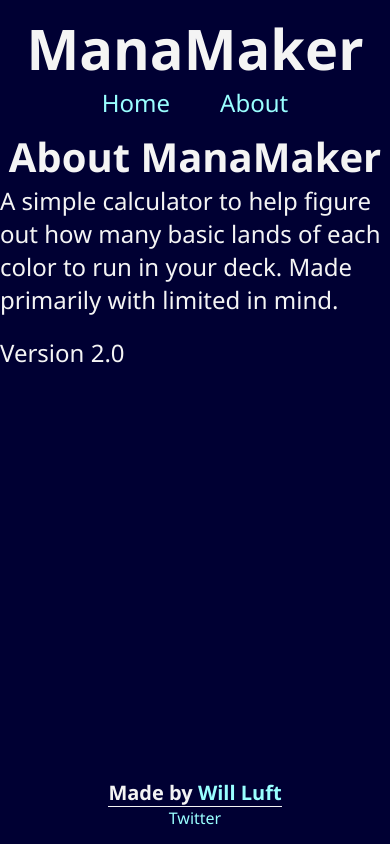
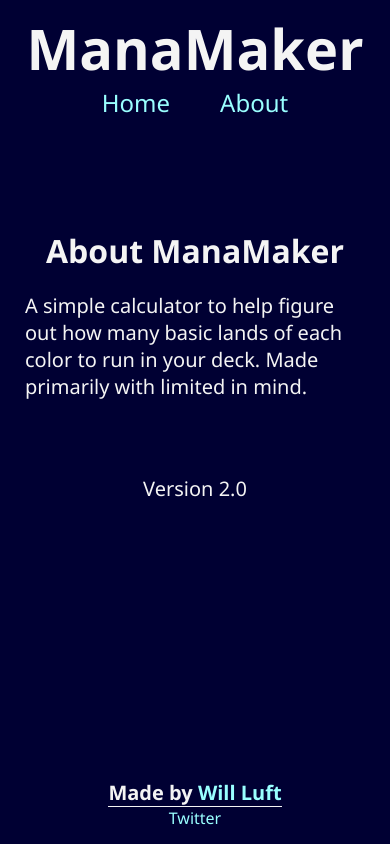
Before and after one commit to wdluft/manamaker-version-2, a React app: page /about in a window 390 px wide. Built offline with nearby package versions, Linux system fonts and the light colour scheme.

Commit message:
Updated about component to be styled for mobile first

```diff
--- a/src/components/about/About.js
+++ b/src/components/about/About.js
@@ -14,13 +14,21 @@
 export default About;
 
 const StyledAbout = styled.section`
+  height: 100%;
+  margin: 100px 25px 0;
+  display: flex;
+  flex-direction: column;
+  justify-content: space-between;
+  align-items: center;
+
   h1 {
-    font-size: 2.5rem;
+    font-size: 2rem;
     text-align: center;
+    margin-bottom: 20px;
   }
 
   p {
-    font-size: 1.5rem;
-    margin-bottom: 20px;
+    font-size: 1.25rem;
+    margin-bottom: 75px;
   }
 `;
```
